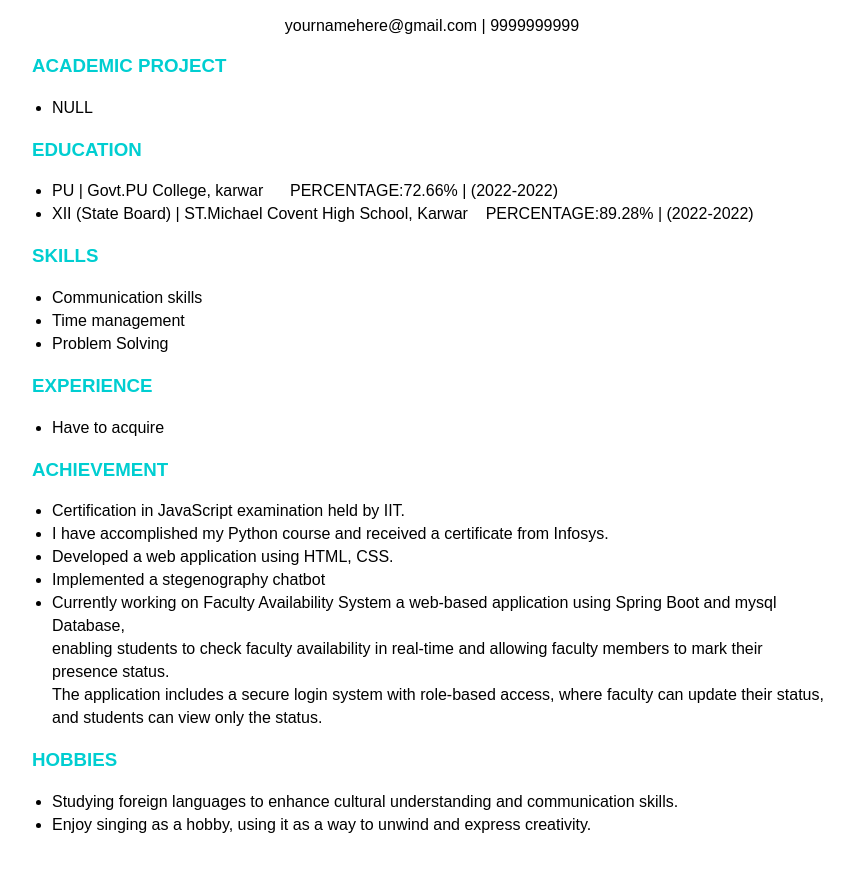
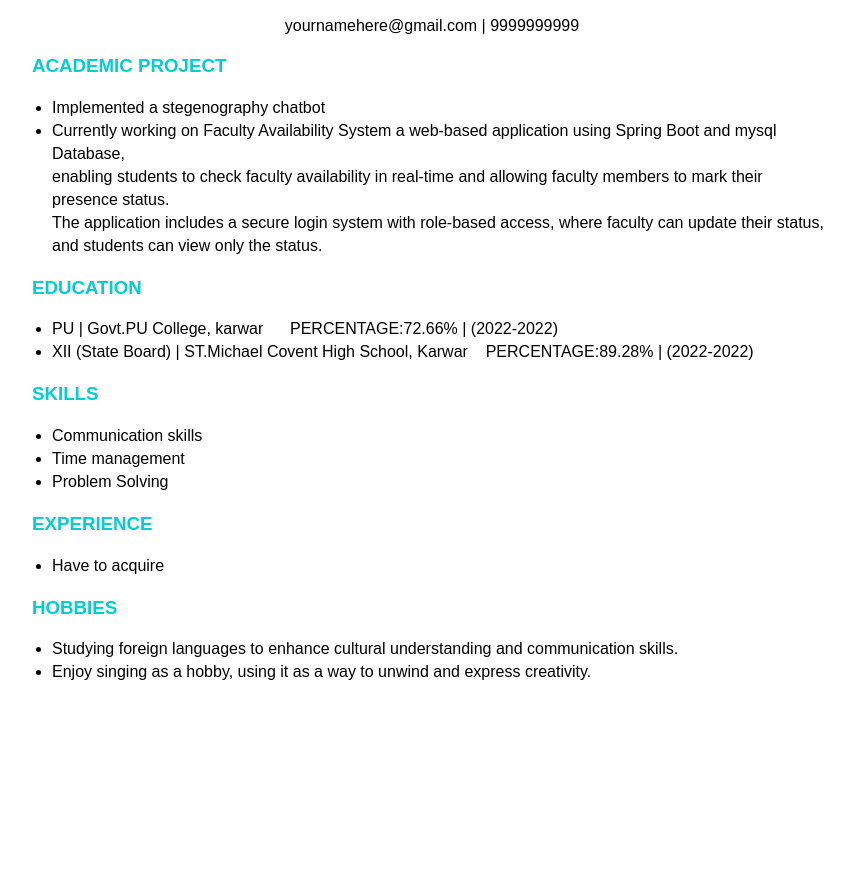
Before and after one commit to mehekkelaskar/newresume1, a plain HTML site: page index.html in a window 1280 px wide. Shown: the part 378-1250 px from the top of the page, without its empty margins (208-1062 px from the left). After the commit the page ends 1097 px from the top, so only its background shows below. Drawn offline with Linux system fonts and the light colour scheme.

Commit message:
Updated index.html

```diff
--- a/index.html
+++ b/index.html
@@ -44,7 +44,11 @@
     <p>yournamehere@gmail.com | 9999999999</p>
     <h3 class="pro">ACADEMIC PROJECT</h3>
     <ul>
-        <li>NULL</li>
+       <li>Implemented a stegenography chatbot</li>
+	    <li>Currently working on  Faculty Availability System a web-based application  using Spring Boot and mysql Database,<br>
+		    enabling students to check faculty availability in real-time and allowing faculty members to mark their presence status. <br>
+		    The application includes a secure login system with role-based access, where faculty can update their status,
+		    and students can view only the status.</li>
     </ul>
     <h3 class="edu">EDUCATION</h3>
     <ul>
@@ -61,17 +65,7 @@
     <ul>
         <li>Have to acquire</li>
     </ul>
-    <h3 class="ach">ACHIEVEMENT</h3>
-    <ul>
-        <li>Certification in JavaScript examination held by IIT.</li>
-	    <li>I have accomplished my Python course and received a certificate from Infosys.</li>
-        <li>Developed a web application using HTML, CSS.</li>
-        <li>Implemented a stegenography chatbot</li>
-	    <li>Currently working on  Faculty Availability System a web-based application  using Spring Boot and mysql Database,<br>
-		    enabling students to check faculty availability in real-time and allowing faculty members to mark their presence status. <br>
-		    The application includes a secure login system with role-based access, where faculty can update their status,
-		    and students can view only the status.</li>
-    </ul>
+
     <h3 class="hob">HOBBIES</h3>
     <ul>
         <li>Studying foreign languages to enhance cultural understanding and communication skills.</li>
```
